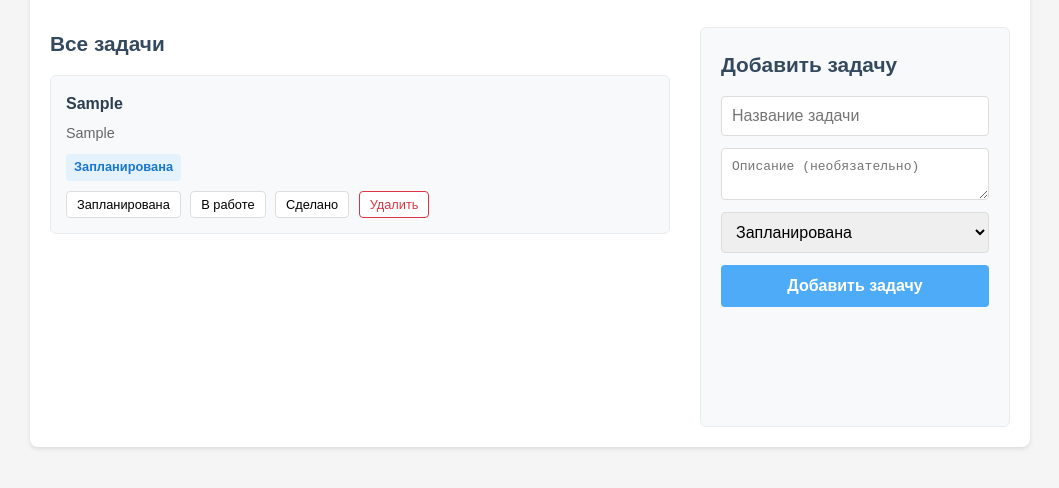
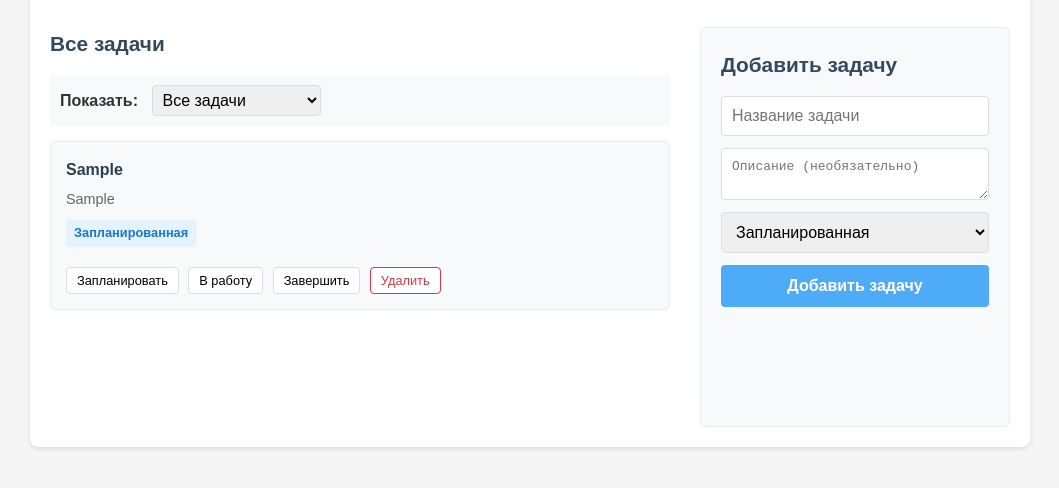
Before and after one commit to odintsova-05/VT, a plain HTML site: page index.html in a window 1280 px wide. Both pictures are taken after typing "Sample", "Sample" into the empty fields and a click on the button "Добавить задачу". Shown: the part 110-598 px from the top of the page, without its empty margins (110-1169 px from the left). Drawn offline with Linux system fonts and the light colour scheme.

Commit message:
Второй коммит

```diff
--- a/code.js
+++ b/code.js
@@ -3,18 +3,19 @@ document.addEventListener('DOMContentLoaded', function() {
   const taskTitle = document.getElementById('task-title');
   const taskDesc = document.getElementById('task-desc');
   const taskStatus = document.getElementById('task-status');
+  const statusFilter = document.getElementById('status-filter');
   const tasksList = document.getElementById('tasks-list');
 
   let tasks = [];
   let nextId = 1;
 
-  function generateId() {
+  function makeId() {
     return nextId++;
   }
 
   function addTask(title, description, status) {
     const task = {
-      id: generateId(),
+      id: makeId(),
       title: title,
       description: description,
       status: status
@@ -30,22 +31,40 @@ document.addEventListener('DOMContentLoaded', function() {
   }
 
   function changeStatus(id, newStatus) {
-    const task = tasks.find(task => task.id === id);
-    if (task) {
-      task.status = newStatus;
-      renderTasks();
+    for (let i = 0; i < tasks.length; i++) {
+      if (tasks[i].id === id) {
+        tasks[i].status = newStatus;
+        break;
+      }
     }
+    renderTasks();
   }
 
-  function renderTasks() {
+  function filterTasks() {
+    const filterValue = statusFilter.value;
+    renderTasks(filterValue);
+  }
+
+  function renderTasks(filterStatus = 'all') {
     tasksList.innerHTML = '';
 
-    if (tasks.length === 0) {
-      tasksList.innerHTML = '<p>Задач пока нет</p>';
+    let filteredTasks = tasks;
+    if (filterStatus !== 'all') {
+      filteredTasks = [];
+      for (let i = 0; i < tasks.length; i++) {
+        if (tasks[i].status === filterStatus) {
+          filteredTasks.push(tasks[i]);
+        }
+      }
+    }
+
+    if (filteredTasks.length === 0) {
+      tasksList.innerHTML = '<p>Задач нет</p>';
       return;
     }
 
-    tasks.forEach(task => {
+    for (let i = 0; i < filteredTasks.length; i++) {
+      const task = filteredTasks[i];
       const taskElement = document.createElement('div');
       taskElement.className = 'task-item';
 
@@ -55,25 +74,23 @@ document.addEventListener('DOMContentLoaded', function() {
       taskElement.innerHTML = `
         <div class="task-title">${task.title}</div>
         ${task.description ? `<div class="task-desc">${task.description}</div>` : ''}
-        <div>
-          <span class="task-status ${statusClass}">${statusText}</span>
-        </div>
+        <div class="task-status ${statusClass}">${statusText}</div>
         <div class="task-actions">
-          <button class="btn" onclick="changeStatus(${task.id}, 'planned')">Запланирована</button>
-          <button class="btn" onclick="changeStatus(${task.id}, 'progress')">В работе</button>
-          <button class="btn" onclick="changeStatus(${task.id}, 'done')">Сделано</button>
+          <button class="btn" onclick="changeStatus(${task.id}, 'planned')">Запланировать</button>
+          <button class="btn" onclick="changeStatus(${task.id}, 'progress')">В работу</button>
+          <button class="btn" onclick="changeStatus(${task.id}, 'done')">Завершить</button>
           <button class="btn btn-delete" onclick="deleteTask(${task.id})">Удалить</button>
         </div>
       `;
 
       tasksList.appendChild(taskElement);
-    });
+    }
   }
 
   function getStatusText(status) {
-    if (status === 'planned') return 'Запланирована';
+    if (status === 'planned') return 'Запланированная';
     if (status === 'progress') return 'В работе';
-    if (status === 'done') return 'Сделано';
+    if (status === 'done') return 'Готовая';
     return 'Неизвестно';
   }
 
@@ -101,4 +118,5 @@ document.addEventListener('DOMContentLoaded', function() {
 
   window.deleteTask = deleteTask;
   window.changeStatus = changeStatus;
+  window.filterTasks = filterTasks;
 });
--- a/index.html
+++ b/index.html
@@ -15,6 +15,17 @@
     <div class="main-content">
       <section class="tasks-section">
         <h2>Все задачи</h2>
+
+        <div class="filter">
+          <label>Показать:</label>
+          <select id="status-filter" onchange="filterTasks()">
+            <option value="all">Все задачи</option>
+            <option value="planned">Запланированные</option>
+            <option value="progress">В работе</option>
+            <option value="done">Готовые</option>
+          </select>
+        </div>
+
         <div class="tasks-list" id="tasks-list">
         </div>
       </section>
@@ -25,9 +36,9 @@
           <input type="text" id="task-title" placeholder="Название задачи" required>
           <textarea id="task-desc" placeholder="Описание (необязательно)"></textarea>
           <select id="task-status">
-            <option value="planned">Запланирована</option>
+            <option value="planned">Запланированная</option>
             <option value="progress">В работе</option>
-            <option value="done">Сделано</option>
+            <option value="done">Готовая</option>
           </select>
           <button type="submit">Добавить задачу</button>
         </form>
--- a/style.css
+++ b/style.css
@@ -45,6 +45,24 @@ h2 {
   gap: 30px;
 }
 
+.filter {
+  margin-bottom: 15px;
+  padding: 10px;
+  background: #f8f9fa;
+  border-radius: 4px;
+}
+
+.filter label {
+  margin-right: 10px;
+  font-weight: bold;
+}
+
+.filter select {
+  padding: 5px;
+  border: 1px solid #ddd;
+  border-radius: 4px;
+}
+
 .tasks-section {
   min-height: 400px;
 }
@@ -80,7 +98,7 @@ h2 {
   border-radius: 4px;
   font-size: 0.8em;
   font-weight: bold;
-  margin-right: 10px;
+  margin-bottom: 10px;
 }
 
 .status-planned {
```
